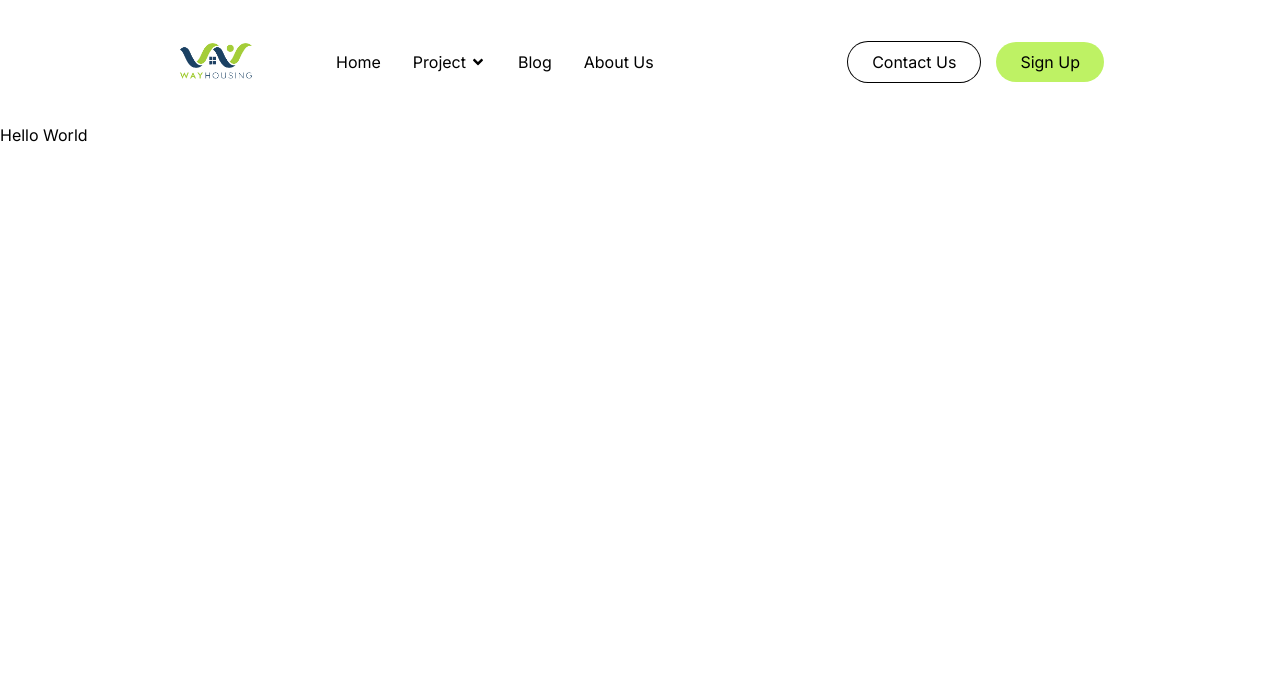
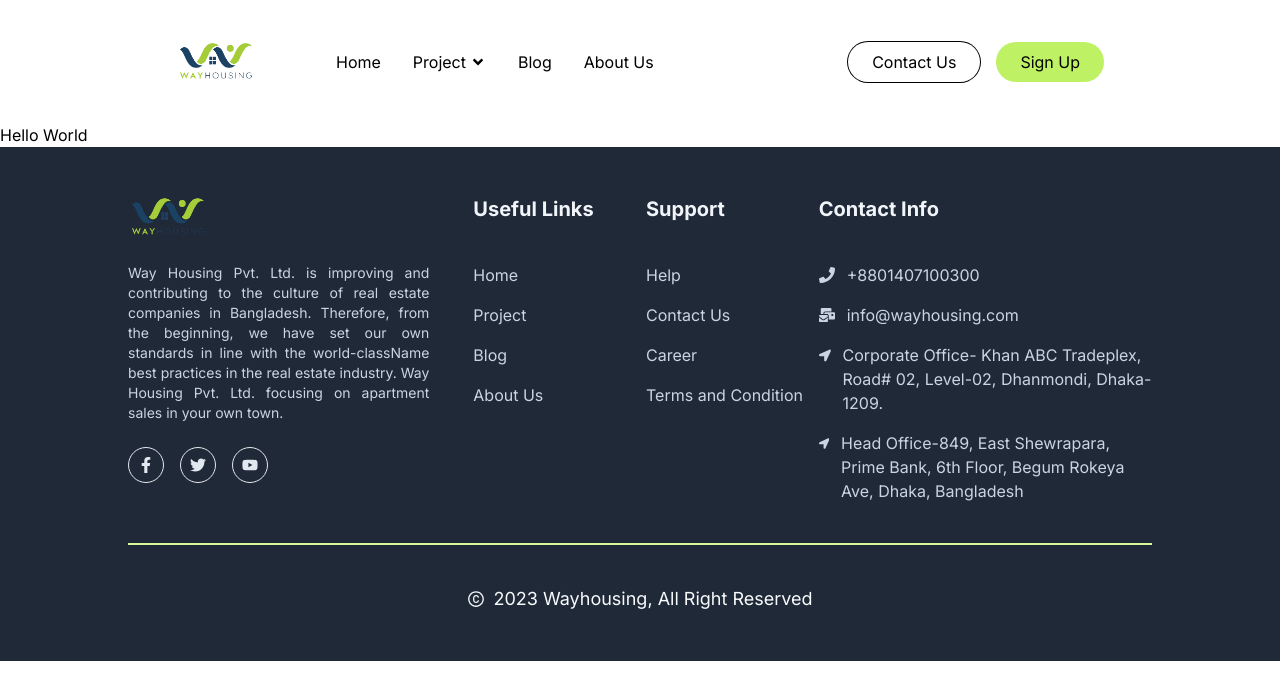
Before and after one commit to Babul56/way, a Next.js app: page / in a window 1280 px wide. Shown: the top 700 px of the page. Built offline with nearby package versions, Linux system fonts and the light colour scheme.

Commit message:
added footer

```diff
--- /dev/null
+++ b/src/app/components/layout/Footer.tsx
@@ -0,0 +1,97 @@
+import Logo from "@/app/images/logo.png";
+import Image from "next/image";
+import Link from "next/link";
+import { AiOutlineCopyrightCircle } from "react-icons/ai";
+import {
+  FaFacebookF,
+  FaLocationArrow,
+  FaMailBulk,
+  FaPhone,
+  FaTwitter,
+  FaYoutube,
+} from "react-icons/fa";
+
+export default function Footer() {
+  const d = new Date();
+
+  const date = d.getFullYear();
+
+  return (
+    <div className="bg-gray-800 px-3 md:px-8 lg:px-32 py-12 flex flex-col gap-10">
+      <div className="grid grid-cols-12 gap-3 gap-y-10">
+        <div className="col-span-12 md:col-span-4 flex flex-col gap-6">
+          <div className="flex items-center justify-center md:justify-start">
+            <Image src={Logo} alt="logo" className="w-20 h-auto" />
+          </div>
+          <div className="text-sm text-slate-300 md:pr-8 text-justify">
+            Way Housing Pvt. Ltd. is improving and contributing to the culture
+            of real estate companies in Bangladesh. Therefore, from the
+            beginning, we have set our own standards in line with the
+            world-className best practices in the real estate industry. Way
+            Housing Pvt. Ltd. focusing on apartment sales in your own town.
+          </div>
+          <div className="flex gap-4 text-slate-200">
+            <div className="flex items-center justify-center h-9 w-9 rounded-full border hover:bg-lime-700">
+              <FaFacebookF />
+            </div>
+            <div className="flex items-center justify-center h-9 w-9 rounded-full border hover:bg-lime-700">
+              <FaTwitter />
+            </div>
+            <div className="flex items-center justify-center h-9 w-9 rounded-full border hover:bg-lime-700">
+              <FaYoutube />
+            </div>
+          </div>
+        </div>
+        <div className="col-span-6 md:col-span-2 flex flex-col gap-10">
+          <div className="text-slate-100 font-bold text-xl">Useful Links</div>
+          <div className="flex flex-col gap-4 text-slate-300  hover:[&>*]:text-lime-500">
+            <Link href="/">Home</Link>
+            <Link href="/project">Project</Link>
+            <Link href="/blog">Blog</Link>
+            <Link href="/about_us">About Us</Link>
+          </div>
+        </div>
+        <div className="col-span-6 md:col-span-2 flex flex-col gap-10">
+          <div className="text-slate-100 font-bold text-xl">Support</div>
+          <div className="flex flex-col gap-4 text-slate-300  hover:[&>*]:text-lime-500">
+            <Link href="/">Help</Link>
+            <Link href="/project">Contact Us</Link>
+            <Link href="/blog">Career</Link>
+            <Link href="/about_us">Terms and Condition</Link>
+          </div>
+        </div>
+        <div className="col-span-12 md:col-span-4 flex flex-col gap-10">
+          <div className="text-slate-100 font-bold text-xl">Contact Info</div>
+          <div className="flex flex-col gap-4 text-slate-300">
+            <div className="flex items-center gap-3">
+              <FaPhone />
+              <div>+8801407100300</div>
+            </div>
+            <div className="flex items-center gap-3">
+              <FaMailBulk />
+              <div>info@wayhousing.com</div>
+            </div>
+            <div className="flex gap-3">
+              <FaLocationArrow size="25" />
+              <div>
+                Corporate Office- Khan ABC Tradeplex, Road# 02, Level-02,
+                Dhanmondi, Dhaka-1209.
+              </div>
+            </div>
+            <div className="flex gap-3">
+              <FaLocationArrow size="25" />
+              <div>
+                Head Office-849, East Shewrapara, Prime Bank, 6th Floor, Begum
+                Rokeya Ave, Dhaka, Bangladesh
+              </div>
+            </div>
+          </div>
+        </div>
+      </div>
+      <div className="bg-lime-200 w-full h-0.5"></div>
+      <div className="flex gap-2 items-center justify-center text-slate-50 text-lg">
+        <AiOutlineCopyrightCircle /> {date} Wayhousing, All Right Reserved
+      </div>
+    </div>
+  );
+}
--- a/src/app/layout.tsx
+++ b/src/app/layout.tsx
@@ -1,5 +1,6 @@
 import type { Metadata } from "next";
 import { Inter } from "next/font/google";
+import Footer from "./components/layout/Footer";
 import Navbar from "./components/layout/Navbar";
 import "./globals.css";
 
@@ -20,6 +21,7 @@ export default function RootLayout({
       <body className={inter.className}>
         <Navbar />
         {children}
+        <Footer />
       </body>
     </html>
   );
```
